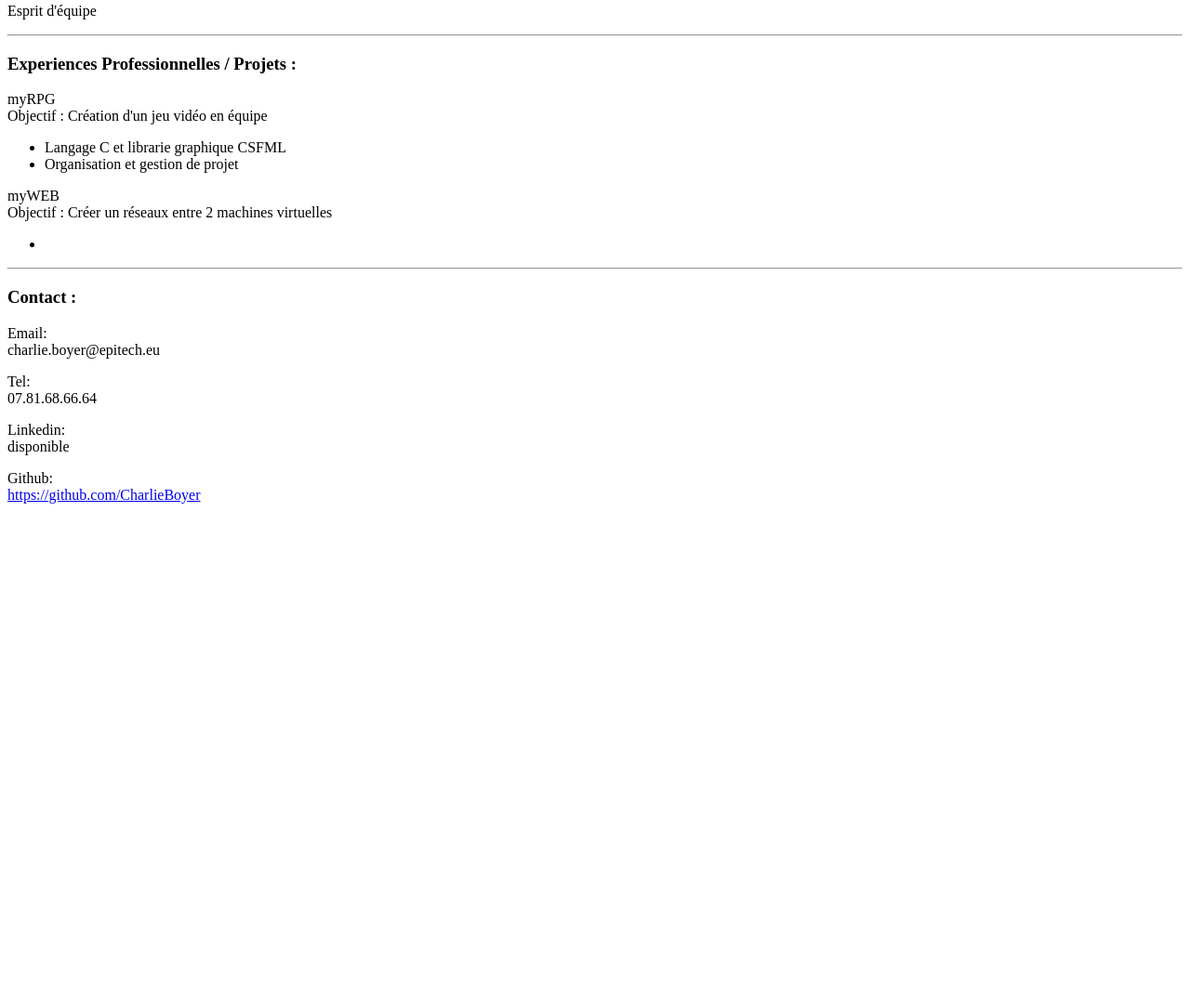
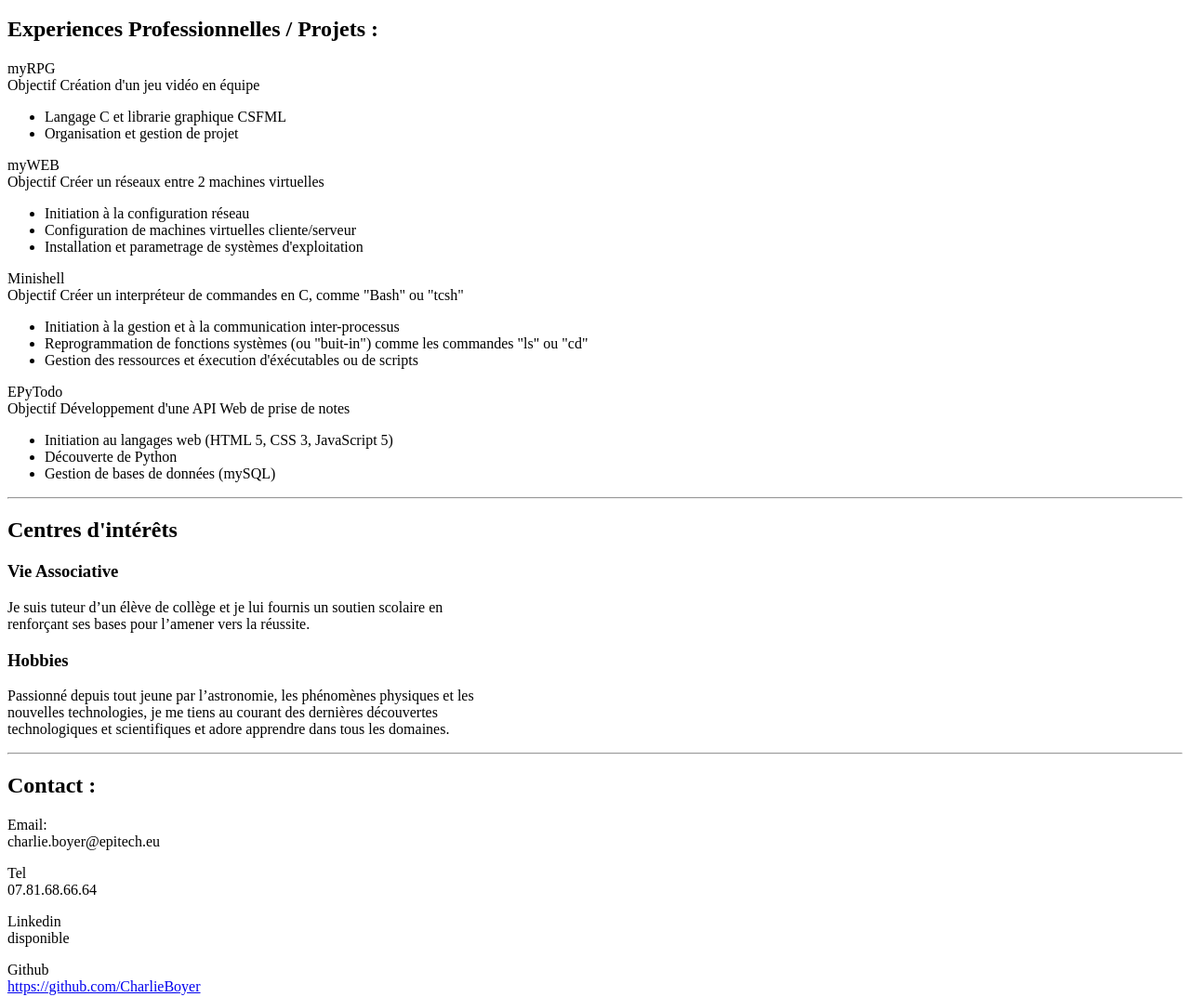
Before and after one commit to CharlieBoyer/charlieboyer.github.io, a plain HTML site: page index.html in a window 1280 px wide. Shown: the part 1492-2565 px from the top of the page at 93% size. Before the commit the page ends 2050 px from the top, so only its background shows below. Drawn offline with Linux system fonts and the light colour scheme.

Commit message:
Finish HTML content on index.html
Finish all WebCV essential content.
     - Remove "body" id as there are only one body section
     * Review heading ranks and increase overall items (mostly h3 -> h2)
     - Suppress punctuation marks for adding them in CSS
     + Complete existing "project_blocks" and add new ones
     + Add (id) "perso" division and 2 of it's "perso_block"

```diff
--- a/index.html
+++ b/index.html
@@ -11,7 +11,7 @@
     <link href="https://fonts.googleapis.com/css?family=Nunito&display=swap" rel="stylesheet">
 </head>
 
-<body id="body">
+<body>
 
     <div id="profile">
         <h1 id="title">Charlie Boyer</h1>
@@ -24,7 +24,7 @@
 
         <div id="profile_intro">
             <p>
-                <h2>Bonjour !</h2>
+                <span>Bonjour !</span>
                 Je suis Charlie Boyer, étudiant à Epitech, école de développement informatique,
                 je suis actuellement en recherche d'un stage de 4 à 6 mois, intégré à ma
                 formation.
@@ -48,8 +48,8 @@
     <hr>
 
     <div id="formation">
-        <h3>Formations :</h3>
-        <div id="diplome_1">
+        <h2>Formations</h2>
+        <div class="diplome_item">
             <p>
                 <ul>
                     <li>2018 - 2023</li>
@@ -58,13 +58,13 @@
                 </ul>
             </p>
         </div>
-        <div id="diplome_2">
+        <div class="diplome_item">
             <p>
                 <ul>
                     <li>2018</li>
                     <li>Baccalauréat Technologique STI2D ¤ <span>mention "très bien"</span></li>
                     <li><span>Specialité :</span> Science de l'Information et du Numérique</li>
-                    <li>Lycée polyvalent "Albert Claveille" ¤ Périgueux (24) </li>
+                    <li>Lycée polyvalent "Albert Claveille" ¤ Périgueux (24)</li>
                 </ul>
             </p>
         </div>
@@ -74,10 +74,10 @@
     <hr>
 
     <div id="skills">
-        <h3>Compétences :</h3>
+        <h2>Compétences</h2>
 
         <div class="skills_line">
-            <h4>Standard :</h4>
+            <h3>Standard</h3>
             <div class="skill_block">
                 <p>Langage C</p>
                 <div class="mastery">Bonne maîtrise</div>
@@ -90,7 +90,7 @@
         </div>
 
         <div class="skills_line">
-            <h4>Hardware :</h4>
+            <h3>Hardware</h3>
             <div class="skill_block">
                 <p>Administration Systèmes</p>
                 <div class="mastery">Concepts Intermediaires</div>
@@ -108,7 +108,7 @@
         </div>
 
         <div class="skills_line">
-            <h4>Web :</h4>
+            <h3>Web</h3>
             <div class="skill_block">
                 <p>HTML 5</p>
                 <div class="mastery">Essentiel</div>
@@ -126,7 +126,7 @@
         </div>
 
         <div class="skills_line">
-            <h4>Compétences interpersonelles</h4>
+            <h3>Compétences interpersonelles</h3>
             <div class=skill_block>
                 <p>Anglais</p>
                 <div class="mastery">TOEIC [750] ou niveau Européen B2</div>
@@ -158,11 +158,11 @@
     <hr>
 
     <div id="experiences">
-        <h3>Experiences Professionnelles / Projets :</h3>
+        <h2>Experiences Professionnelles / Projets :</h2>
         <div>
             <div class="project_block">
                 <p>myRPG<br>
-                <span>Objectif :</span> Création d'un jeu vidéo en équipe
+                <span>Objectif</span> Création d'un jeu vidéo en équipe
                     <ul>
                         <li>Langage C et librarie graphique CSFML</li>
                         <li>Organisation et gestion de projet</li>
@@ -172,38 +172,83 @@
 
             <div class="project_block">
                     <p>myWEB<br>
-                    <span>Objectif :</span> Créer un réseaux entre 2 machines virtuelles
+                    <span>Objectif</span> Créer un réseaux entre 2 machines virtuelles
                         <ul>
-                            <li><!-- Description du my Web --></li>
+                            <li>Initiation à la configuration réseau</li>
+                            <li>Configuration de machines virtuelles cliente/serveur</li>
+                            <li>Installation et parametrage de systèmes d'exploitation</li>
                         </ul>
                     </p>
             </div>
 
-            <!-- Insérer plus de "block" projets -->
+            <div class="project_block">
+                <p>Minishell<br>
+                <span>Objectif</span> Créer un interpréteur de commandes en C, comme "Bash" ou "tcsh"
+                    <ul>
+                        <li>Initiation à la gestion et à la communication inter-processus</li>
+                        <li>Reprogrammation de fonctions systèmes (ou "buit-in") comme les commandes "ls" ou "cd"</li>
+                        <li>Gestion des ressources et éxecution d'éxécutables ou de scripts</li>
+                    </ul>
+                </p>
         </div>
 
+        <div class="project_block">
+            <p>EPyTodo<br>
+            <span>Objectif </span> Développement d'une API Web de prise de notes
+                <ul>
+                    <li>Initiation au langages web (HTML 5, CSS 3, JavaScript 5)</li>
+                    <li>Découverte de Python</li>
+                    <li>Gestion de bases de données (mySQL)</li>
+                </ul>
+            </p>
+        </div>
+
+            <!-- Plus de "block" projets possibles -->
+    </div>
+
+    <!--<div class="separator"></div>-->
+    <hr>
+
+    <div id="perso">
+        <h2>Centres d'intérêts</h2>
+        <div class="perso_block">
+            <h3>Vie Associative</h3>
+            <p>
+                Je suis tuteur d’un élève de collège et je lui fournis un soutien scolaire en<br>
+                renforçant ses bases pour l’amener vers la réussite.
+            </p>
+        </div>
+
+        <div class="perso_block">
+            <h3>Hobbies</h3>
+            <p>
+                Passionné depuis tout jeune par l’astronomie, les phénomènes physiques et les<br>
+                nouvelles technologies, je me tiens au courant des dernières découvertes<br>
+                technologiques et scientifiques et adore apprendre dans tous les domaines.
+            </p>
+        </div>
     </div>
 
     <!--<div class="separator"></div>-->
     <hr>
 
     <div id="contact">
-        <h3>Contact :</h3>
+        <h2>Contact :</h2>
         <div class="contact_item">
             <!-- Attention aux robots -->
             <p><div class="icon">Email:</div> charlie.boyer@epitech.eu</p>
         </div>
 
         <div class="contact_item">
-            <p><div class="icon">Tel:</div> 07.81.68.66.64</p>
+            <p><div class="icon">Tel</div> 07.81.68.66.64</p>
         </div>
 
         <div class="contact_item">
-            <p><div class="icon">Linkedin:</div> disponible</p>
+            <p><div class="icon">Linkedin</div> disponible</p>
         </div>
 
         <div class="contact_item">
-            <p><div class="icon">Github:</div> <a href="https://github.com/CharlieBoyer">https://github.com/CharlieBoyer</a></p>
+            <p><div class="icon">Github</div><a href="https://github.com/CharlieBoyer">https://github.com/CharlieBoyer</a></p>
         </div>
     </div>
 
```
